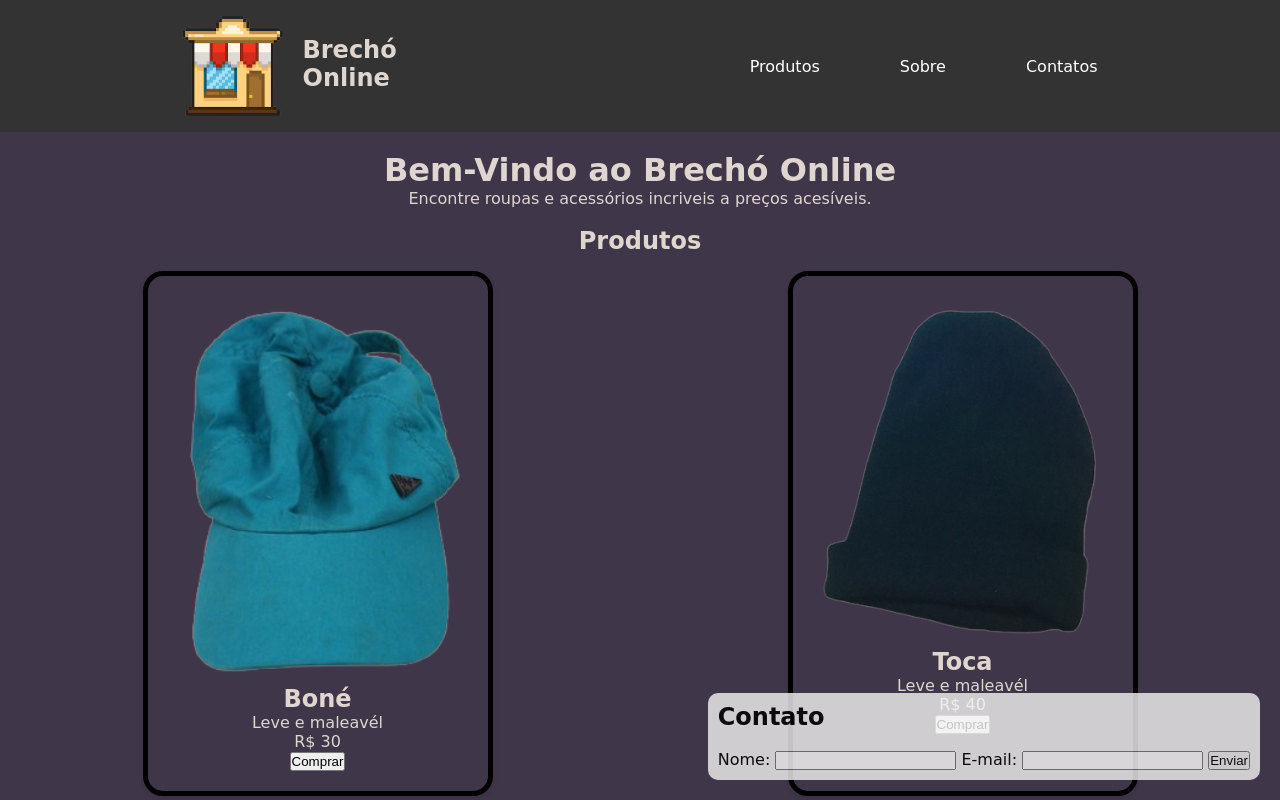
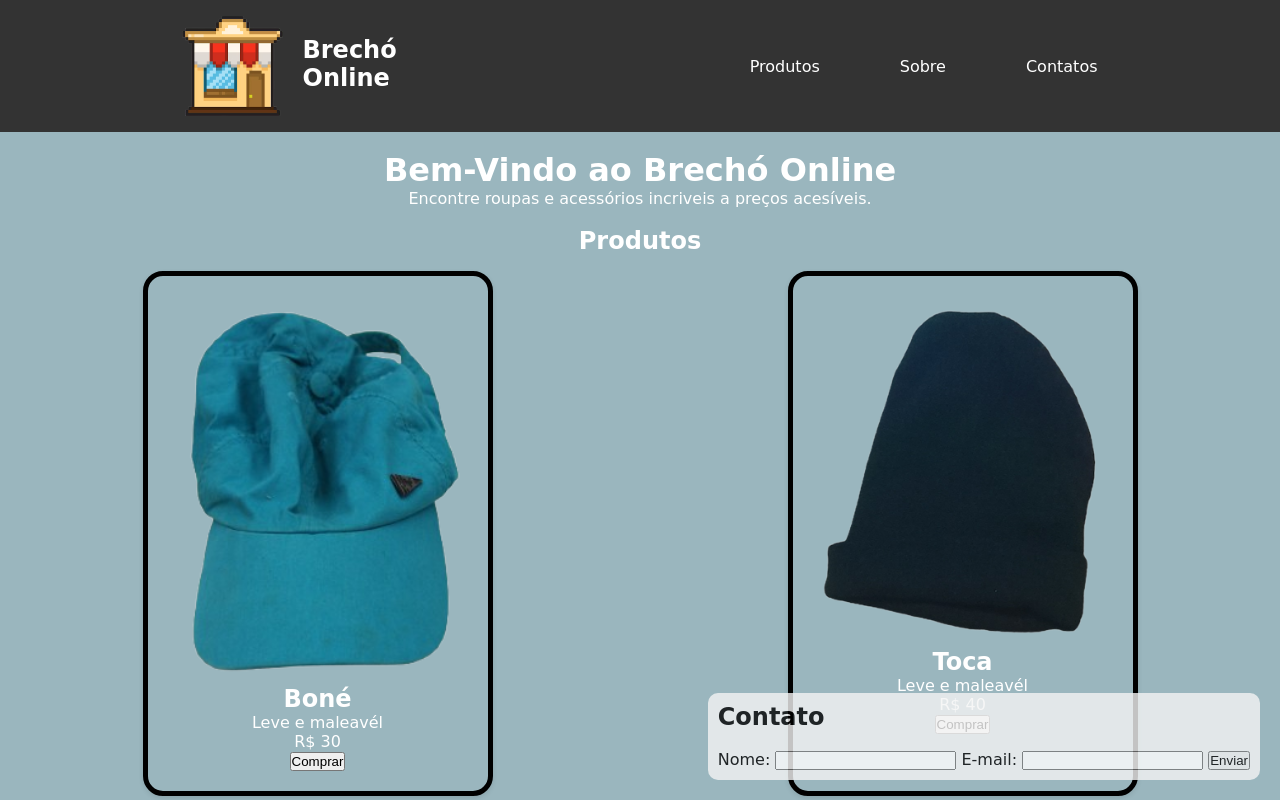
Before and after one commit to gs67396/Brecho_Online, a plain HTML site: page index.html in a window 1280 px wide. Shown: the top 800 px of the page. Drawn offline with Linux system fonts and the light colour scheme; a web font is replaced by a local one.

Commit message:
multicor

```diff
--- a/style.css
+++ b/style.css
@@ -49,8 +49,8 @@
 
 body {
 
-    background-color: #403649;
-    color: #dfd6cf;
+    background-color: #9ab6be;
+    color: #ffffff;
     font-family: "Iansui", cursive;
 
 }
```
